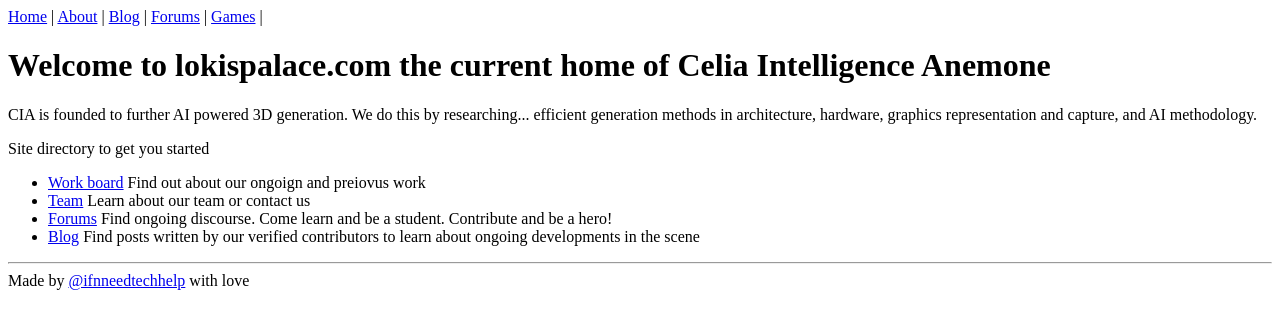
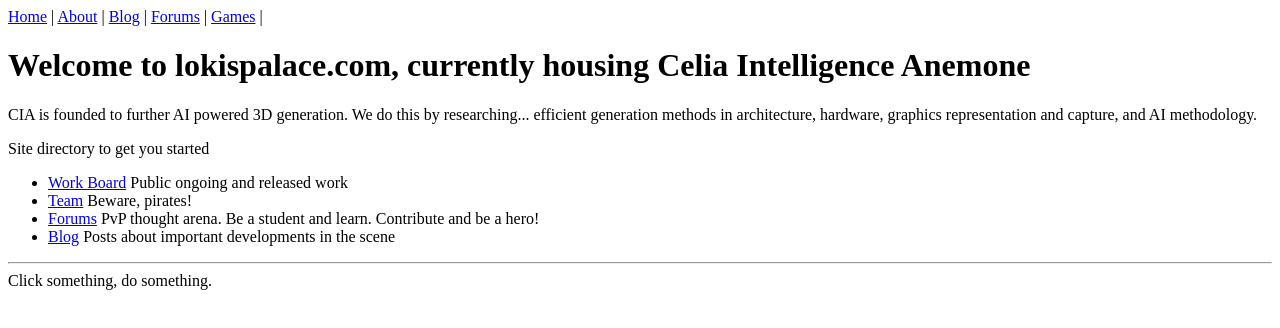
Before and after one commit to thejhndwn/CeliaSite, a Next.js app: page / in a window 1280 px wide. Shown: the top 328 px of the page. Built offline with nearby package versions, Linux system fonts and the light colour scheme.

Commit message:
adding the templates for the new objects types teammates and projects, just need to add the grabbers and then make the html pages

```diff
--- a/components/Layout.tsx
+++ b/components/Layout.tsx
@@ -5,9 +5,10 @@ import Head from "next/head";
 type Props = {
   children?: ReactNode;
   title?: string;
+  footer?: ReactNode;
 };
 
-const Layout = ({ children, title = "This is the default title" }: Props) => (
+const Layout = ({ children, title = "This is the default title", footer = "BIGFOOTER" }: Props) => (
   <div>
     <Head>
       <title>{title}</title>
@@ -25,7 +26,7 @@ const Layout = ({ children, title = "This is the default title" }: Props) => (
     {children}
     <footer>
       <hr />
-      <span>Made by <a href="https://twitter.com/ifnneedtechhelp">@ifnneedtechhelp</a> with love</span>
+      {footer}
     </footer>
   </div>
 );
--- a/pages/index.tsx
+++ b/pages/index.tsx
@@ -7,21 +7,23 @@ import Layout from "../components/Layout";
 // Blog - contains blog like objects.
 
 const IndexPage = () => (
-  <Layout title="Home">
-    <h1>Welcome to lokispalace.com the current home of Celia Intelligence Anemone</h1>
+  <Layout title="Celia | Home" footer="Click something, do something.">
+    <div>
+    <h1>Welcome to lokispalace.com, currently housing Celia Intelligence Anemone</h1>
     <p>
       CIA is founded to further AI powered 3D generation. We do this by researching... efficient generation methods in architecture, hardware, graphics representation and capture, and AI methodology.
     </p>
     <p>
       Site directory to get you started
       <ul>
-        <li><Link href="/about">Work board</Link> Find out about our ongoign and preiovus work </li>
-        <li><Link href="/users">Team</Link> Learn about our team or contact us </li>
-        <li><Link href="/forums">Forums</Link> Find ongoing discourse. Come learn and be a student. Contribute and be a hero!</li>
-        <li><Link href="/blog">Blog</Link> Find posts written by our verified contributors to learn about ongoing developments in the scene</li>
+        <li><Link href="/about">Work Board</Link> Public ongoing and released work </li>
+        <li><Link href="/users">Team</Link> Beware, pirates! </li>
+        <li><Link href="/forums">Forums</Link> PvP thought arena. Be a student and learn. Contribute and be a hero!</li>
+        <li><Link href="/blog">Blog</Link> Posts about important developments in the scene</li>
       </ul>
 
     </p>
+    </div>
   </Layout>
 );
 
```
Also changed, not shown: _posts/2024-11-15-Hello-World.md (+1 -1 lines), _projects/InteractiveBuddy.md (added, +26 -0 lines), _team/LilJon.json (added, +11 -0 lines), lib/projects.tsx (added), lib/teams.tsx (added), 1 other file (tests, documents, lock files or other folders).
